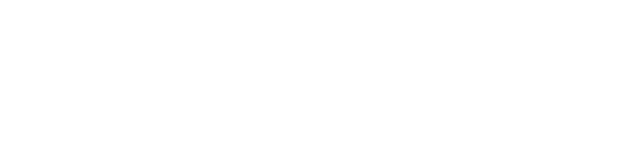
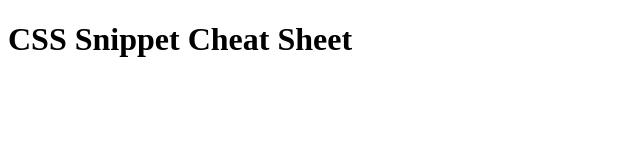
Before and after one commit to samz1n/Snippet-Cheat-Sheet, a plain HTML site: page index.html in a window 1280 px wide. Shown: the whole page, without its empty margins (0-640 px from the left). Drawn offline with Linux system fonts and the light colour scheme.

Commit message:
added header and class for header as well

```diff
--- a/index.html
+++ b/index.html
@@ -11,5 +11,15 @@
 </head>
 <body>
 
+    <header>
+        <h1 class="title">
+            CSS Snippet Cheat Sheet
+        </h1>
+
+
+
+
+    </header>
+
 </body>
 </html>
```
